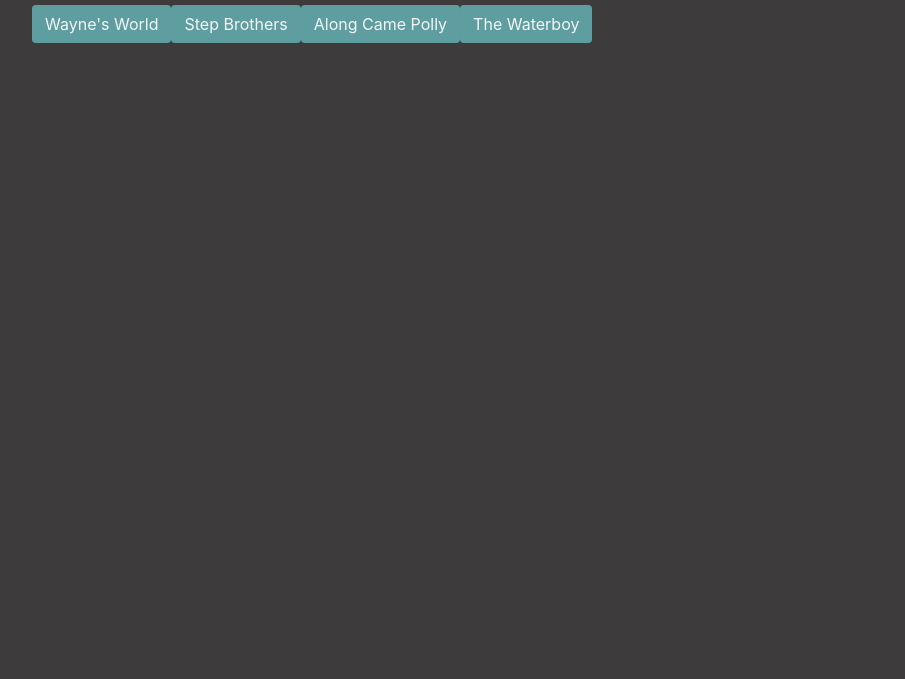
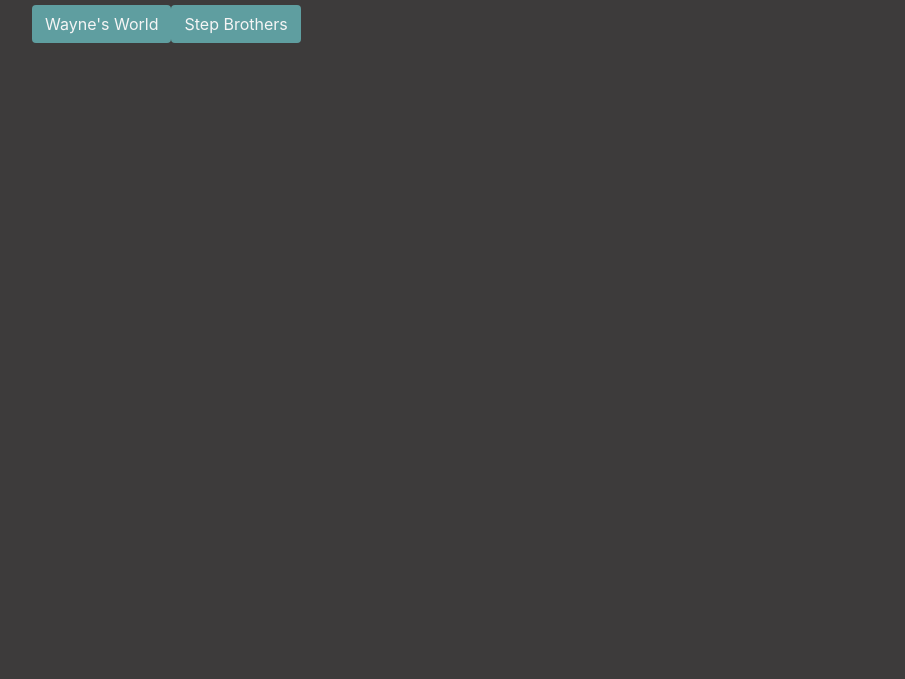
Before and after one commit to lagunaaimee/GifTastic, a plain HTML site: page index.html in a window 1280 px wide. Shown: the part 121-800 px from the top of the page, without its empty margins (53-958 px from the left). Drawn offline with nearby package versions, Linux system fonts and the light colour scheme.

Commit message:
updated README

```diff
--- a/index.html
+++ b/index.html
@@ -51,7 +51,7 @@
         <script src="https://cdnjs.cloudflare.com/ajax/libs/jquery/3.2.1/jquery.min.js"></script>
         <script type="text/javascript">
             // Initial array of movies
-            var movies = ["Wayne's World", "Step Brothers", "Along Came Polly", "The Waterboy"];
+            var movies = ["Wayne's World", "Step Brothers"];
 
             // displayMovieInfo function re-renders the HTML to display the appropriate content
             function displayMovieInfo() {
```
Also changed, not shown: 1 other file.
